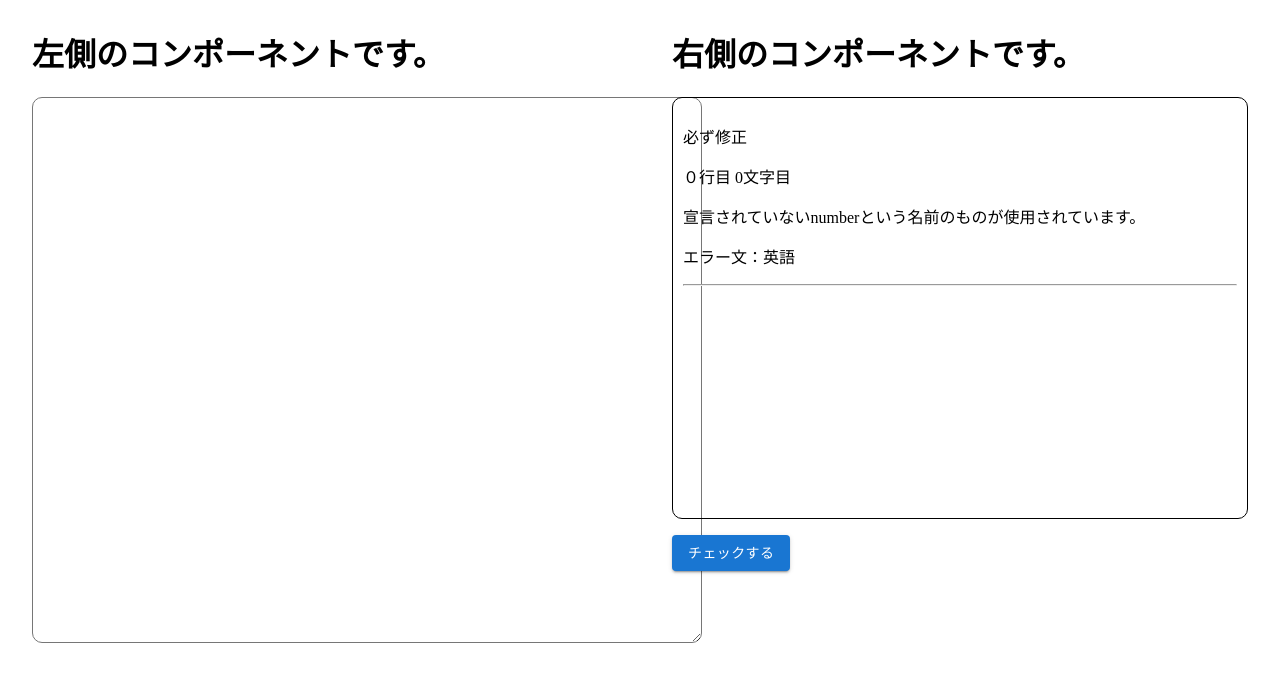
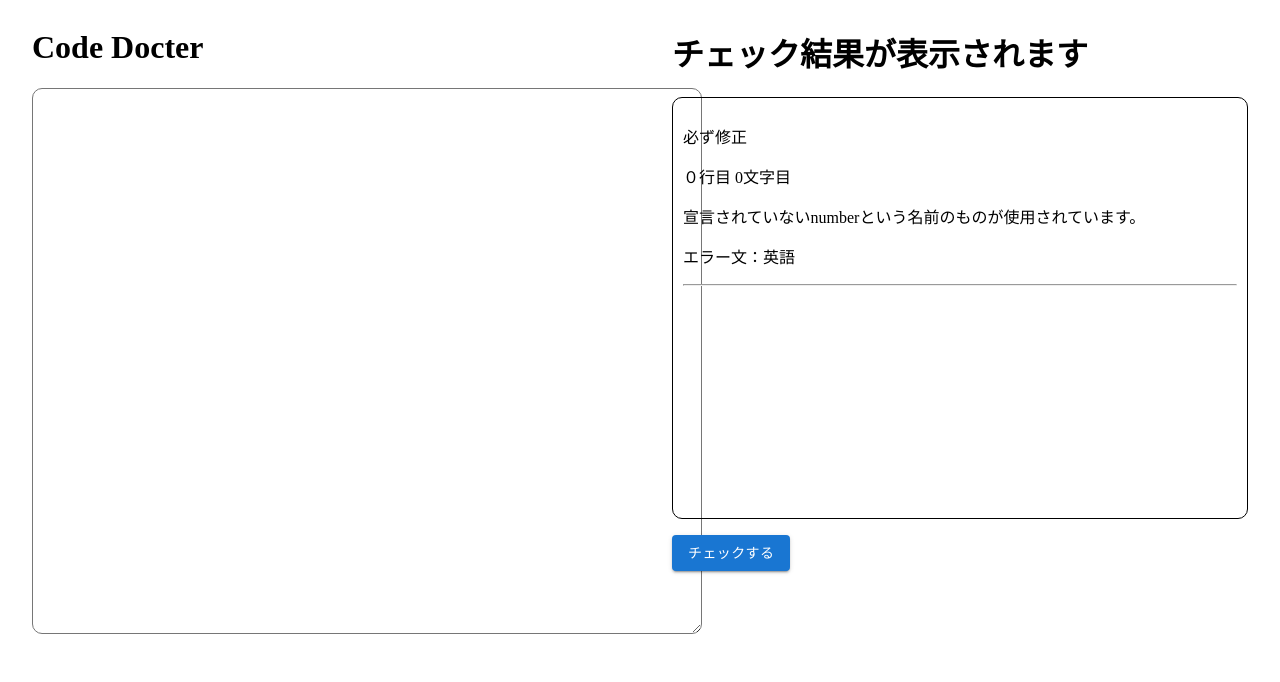
Before and after one commit to KHashimoto3/HCG2023, a React (Vite) app in the folder front/: page / in a window 1280 px wide. Shown: the top 682 px of the page. Built offline with nearby package versions, Linux system fonts and the light colour scheme.

Commit message:
ヘッダーの文字列を変更した。

```diff
--- a/front/src/components/features/CodeCheckInput.tsx
+++ b/front/src/components/features/CodeCheckInput.tsx
@@ -4,7 +4,7 @@ export const CodeCheckInput = () => {
   return (
     <>
       <Container maxWidth="md">
-        <h1>左側のコンポーネントです。</h1>
+        <h1>Code Docter</h1>
         <textarea
           rows={20}
           cols={45}
--- a/front/src/components/features/CodeCheckList.tsx
+++ b/front/src/components/features/CodeCheckList.tsx
@@ -5,7 +5,7 @@ export const CodeCheckList = () => {
   return (
     <>
       <Container maxWidth="md">
-        <h1>右側のコンポーネントです。</h1>
+        <h1>チェック結果が表示されます</h1>
         <Box
           sx={{
             justifyContent: "center",
```
